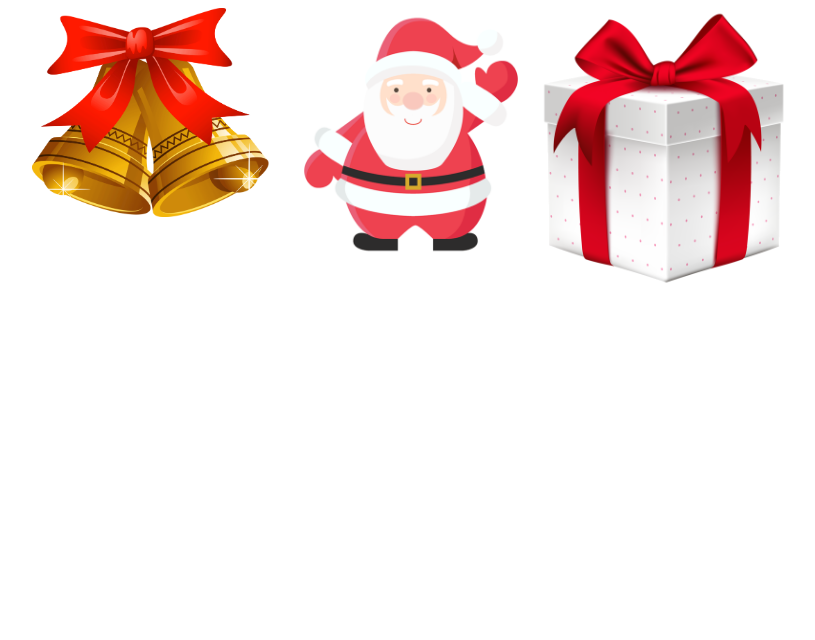
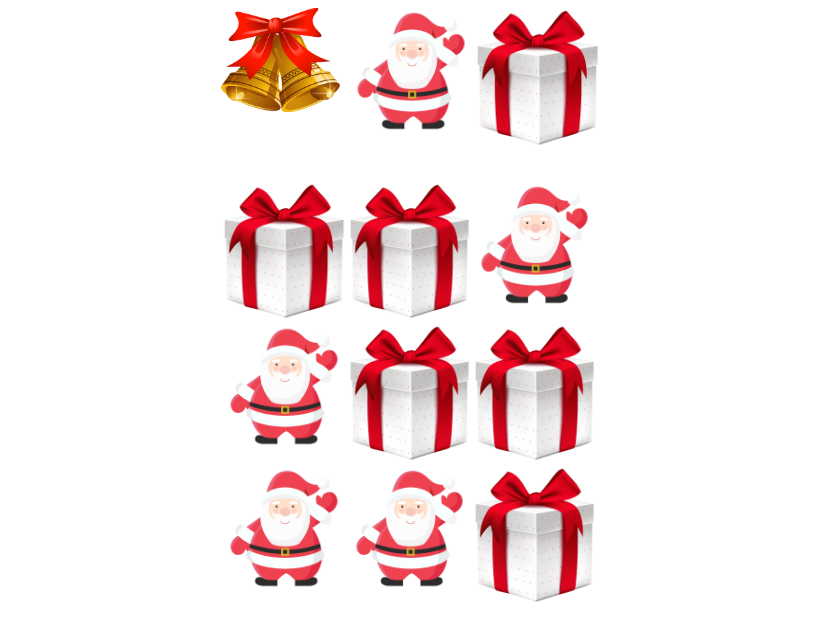
Before and after one commit to hafticode/fswd40-jquery-day02, a plain HTML site: page basic.html in a window 1280 px wide. Shown: the whole page, without its empty margins (229-1044 px from the left). Drawn offline with nearby package versions, Linux system fonts and the light colour scheme.

Commit message:
basic done

```diff
--- a/basic.html
+++ b/basic.html
@@ -5,7 +5,7 @@
 	<title>Christmas</title>
 	<style>
 
-	#wrapper {
+	#wrapper1 {
 		display: flex;
 		justify-content: center;
 	}
@@ -15,7 +15,16 @@
 	}
 
 	.card {
-		width: 20%;
+		width: 10%;
+	}
+
+	#wrapper2 {
+		margin: 0 auto;
+		margin-top: 30px;
+		width: 30%;
+		display: grid;
+		grid-template-columns: 33% 33% 33%;
+		grid-auto-rows: 33% 33% 33%;
 	}
 
 
@@ -26,25 +35,48 @@
 
 </head>
 <body>
-<div id="wrapper">
+	<div id="wrapper1">
 		<div class="card">
 			<img id="bell" src="img/bell.png" alt="Bell">
 		</div>
-
 		<div class="card">
 			<img id="santa" src="img/santa.png" alt="santa">
-
 		</div>
-
 		<div class="card">
 			<img id="box" src="img/box.png" alt="Box">
-
 		</div>
 	</div>
 
 
-<p id="result"> </p>
-
+	<div id="wrapper2">
+		<div class="card2">
+			<img src="img/box.png" alt="">
+		</div>
+			<div class="card2">
+				<img src="img/box.png" alt="">
+			</div>
+			<div class="card2">
+				<img id="santa" src="img/santa.png" alt="">
+			</div>
+			<div class="card2">
+				<img id="santa" src="img/santa.png" alt="">
+			</div>
+			<div class="card2">
+				<img src="img/box.png" alt="">
+			</div>
+			<div class="card2">
+				<img src="img/box.png" alt="">
+			</div>
+			<div class="card2">
+				<img id="santa" src="img/santa.png" alt="">
+			</div>
+			<div class="card2">
+				<img id="santa" src="img/santa.png" alt="">
+			</div>
+			<div class="card2">
+				<img src="img/box.png" alt="">
+			</div>
+	</div>
 
 
 </body>
--- a/js/script.js
+++ b/js/script.js
@@ -1,10 +1,19 @@
 $(document).ready(function(){
 
-	$(".card").on("click",function(){
-		$(this).append("<p> You clicked on </p>")
+	$(".card").one("click",function(){
+		if ($(this).children('img#bell').length > 0) {
+			$(this).append("<p> You clicked on Bell </p>")
+		} else if ($(this).children('img#santa').length > 0){
+			$(this).append("<p> You clicked on Santa</p>")
+		} else {
+			$(this).append("<p> You clicked on Box</p>")
+		}
 	})
 
 
+	$(".card2").one("click",function(){
+		if ($(this).children('img#santa').length > 0) {
+			$(this).fadeOut();
+		}
+	})
 })
-
-if ($(this).hasDescendant())
```
Lines whose indentation alone changed are shown as unchanged.
